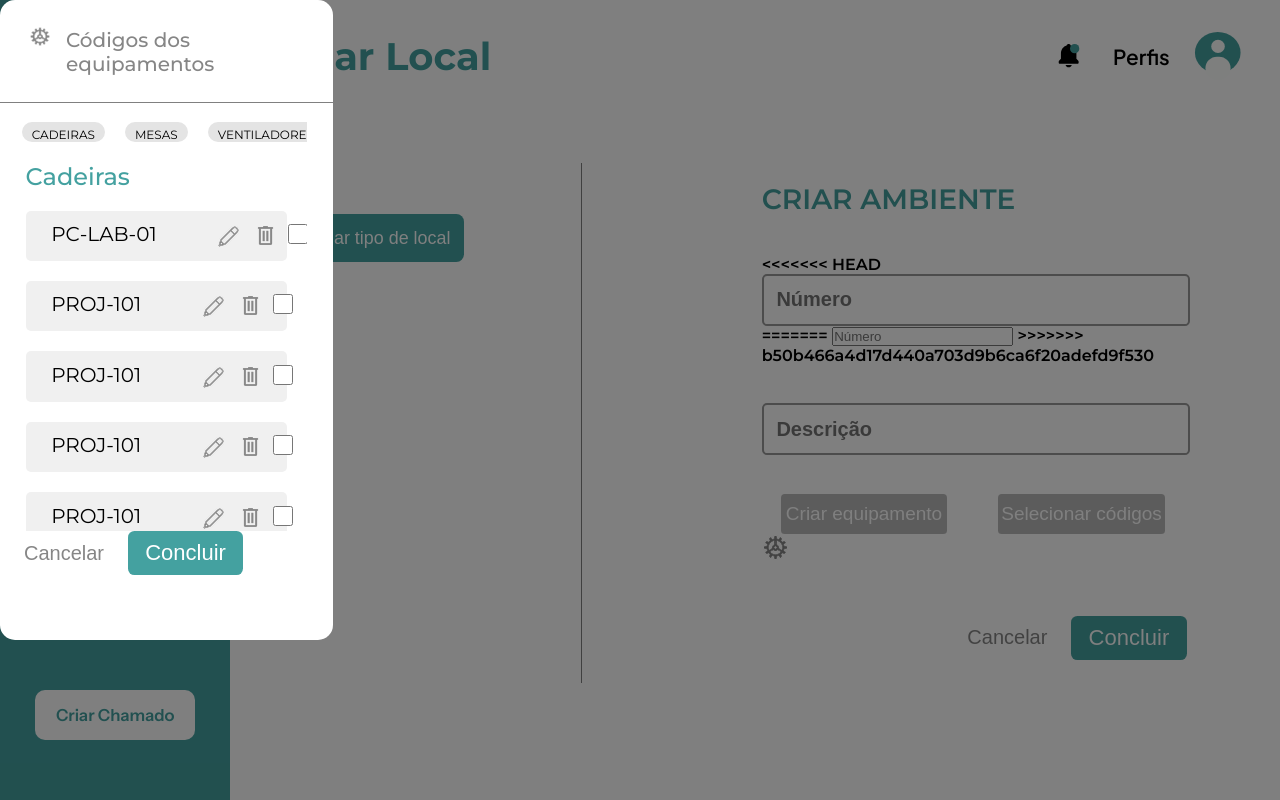
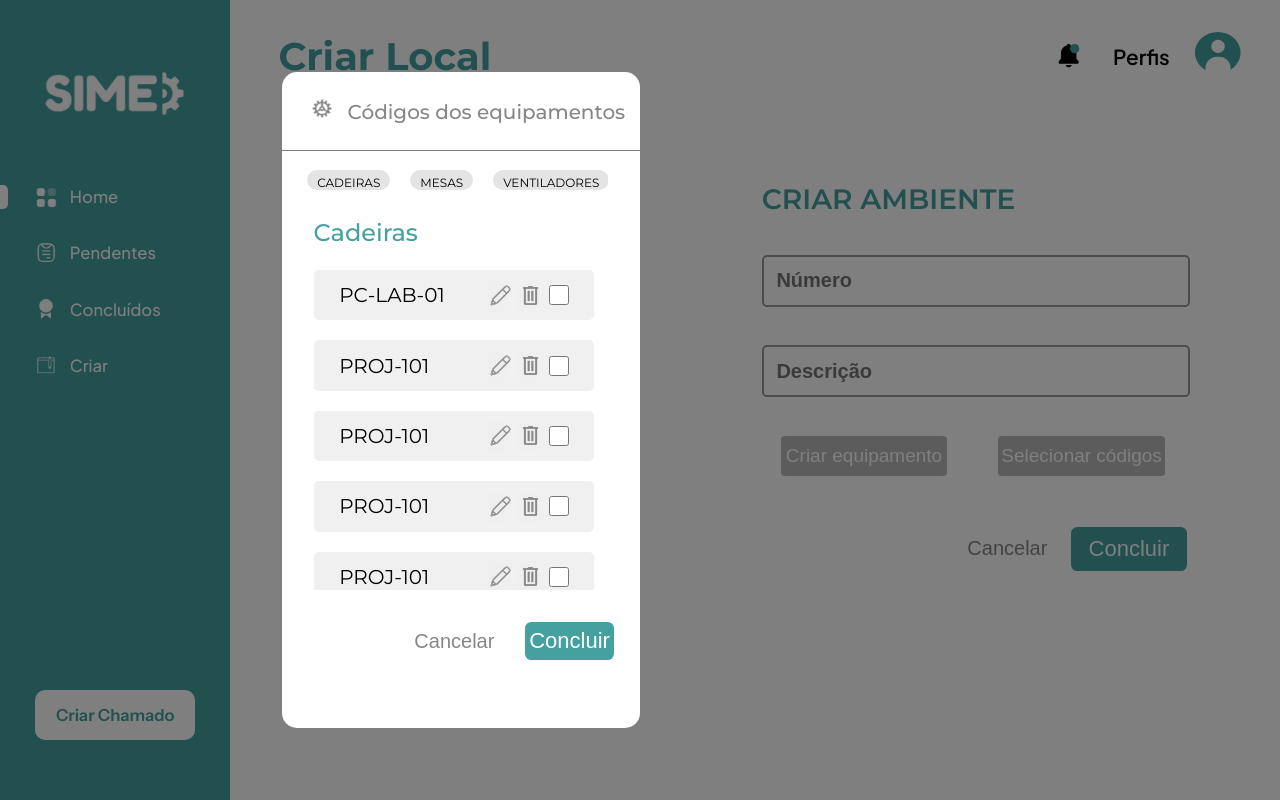
Before and after one commit to etec-SIME/SIME-web-dashboard, an Angular app in the folder SIME-web-dashboard/: page /layout/criar-ambiente in a window 1280 px wide. Built offline with nearby package versions, Linux system fonts and the light colour scheme; no server answers.

Commit message:
:sparkles:Feat: CSS do modal finalizado

```diff
--- a/SIME-web-dashboard/src/app/pages/criar-ambiente/criar-ambiente.component.css
+++ b/SIME-web-dashboard/src/app/pages/criar-ambiente/criar-ambiente.component.css
@@ -6,13 +6,16 @@
 }
 
 #modal-backdrop{
-    position: fixed;
+   position: fixed;
     top: 0;
     left: 0;
     width: 100%;
     height: 100%;
     background-color: rgba(0, 0, 0, 0.5);
     z-index: 100;
+    display: flex;
+    justify-content: flex-start;
+    align-items: center;
 }
 
 .linha{
@@ -221,13 +224,12 @@
 .modal-codigos{
   background-color: white;
   z-index: 101;
-  width: clamp(20px, 26vw, 800vw);
-  height: clamp(100px, 80vh, 5000vh);
+  width: clamp(20px, 28vw, 30vw);
+  height: clamp(100px, 82vh, 85vh);
   border-radius: 15px;
-  padding-left: 0;
-  padding-right: 0;
-  padding-top: clamp(10px, 2vw, 60vw);
+  padding-top: clamp(10px, 2vw, 4vw);
   position: relative;
+  margin-left: clamp(200px, 22vw, 24vw);
 }
 
 .header-modal{
@@ -241,12 +243,12 @@
     color: #868686;
     font-size: clamp(10px, 20px, 22px);
     font-weight: 500;
-    margin-top: clamp(1px, 0.2vw, 40vw);
+    margin-top: clamp(1px, 0.2vw, 2.2vw);
 }
 
 .icon-engrenagem{
     margin-left: clamp(5px, 1.3vw, 3.3vw);
-    height: clamp(20px, 2.7vh, 500vh);
+    height: clamp(20px, 2.7vh, 4.7vh);
 }
 
 .linha-modal{
@@ -261,10 +263,10 @@
     gap: clamp(20px, 1vw, 3.5vw);
     overflow-y: hidden;
     overflow-x: auto;
-    max-width: clamp(20px, 22.3vw, 24.3vw);
+    max-width: clamp(20px, 23.5vw, 25.5vw);
     padding-bottom: clamp(2px, 0.6vw, 2.6vw);
     margin-top: clamp(2px, 1.5vw, 3.5vw);
-    margin-left: clamp(5px, 1.7vw, 3.7vw);
+    margin-left: clamp(5px, 2vw, 4vw);
     margin-right: clamp(5px, 1.7vw, 3.7vw);
 }
 
@@ -289,15 +291,15 @@
 }
 
 .modal-content{
-    padding-left: clamp(5px, 2vw, 4.5vw);
-    padding-right: clamp(5px, 2vw, 4.5vw);
+    padding-left: clamp(5px, 2.5vw, 4.5vw);
+    padding-right: clamp(5px, 2vw, 4vw);
 }
 
 .modal-content h3{
     font-weight: 500;
-    font-size: clamp(5px, 24px, 200px);
-    margin-top: clamp(5px, 1vw, 300vw);
-    margin-bottom: clamp(10px, 1.5vw, 3.5vw);
+    font-size: clamp(5px, 24px, 26px);
+    margin-top: clamp(5px, 1.6vw, 3.6vw);
+    margin-bottom: clamp(10px, 1.8vw, 3.8vw);
 }
 
 .lista-codigos{
@@ -309,42 +311,50 @@
 }
 
 .codigo-card{
-    cursor: pointer;
     display: flex;
+    align-items: center;
     border-radius: 5px;
     background-color: #F0F0F0;
     height: clamp(20px, 6.3vh, 8.3vh);
-    margin-bottom: 20px;
-    padding-left: clamp(5px, 2vw, 4vw);
-    padding-top: clamp(5px, 0.9vw, 2.9vw);
-    gap: clamp(5px, 4.5vw, 9vw);
+    margin-bottom: clamp(20px, 1vw, 3vw);
+    padding: clamp(10px, 1.5vw, 2vw) clamp(5px, 2vw, 4vw);
 }
 
 .codigo-card p{
     font-size: clamp(10px, 20px, 22px);
     font-weight: 100;
     text-wrap: nowrap;
+    margin-right: auto;
+    padding-right: 15px;
 }
 
 .codigo-card button{
-    background-color: transparent;
     border-color: transparent;
+    width: clamp(20px, 1.2vw, 3.2vw);
+    margin-top: clamp(2px, 0.2vw, 2.2vw);
+    cursor: pointer;
 }
 
 .items-cod{
     display: flex;
-    margin-bottom: clamp(5px, 2vw, 4vw);
-    gap: clamp(2px, 0.7vw, 2.7vw);
+    align-items: center;
+    gap: clamp(2px, 0.9vw, 2.9vw);
 }
 
 .cod-checkbox{
   width: clamp(20px, 1.3vw, 3.3vw);
-  height: clamp(20px, 1.2vw, 3.2vw);
-  border: 0.125rem solid #868686;
-  margin-top: clamp(2px, 0.1vw, 50vw);
+  height: clamp(20px, 1.2vh, 3.2vh);
+  border: 2px solid #868686;
   cursor: pointer;
 }
 
 .btns-modal{
-    align-items: end;
+    margin-left: clamp(20px, 10vw, 13.5vw);
+    margin-top: clamp(30px, 2.5vw, 4.5vw);
 }
+
+.btns-modal button{
+    width: clamp(20px, 7vw, 9vw);
+    height: clamp(10px, 4.7vh, 6.7vh);
+    margin-right: clamp(5px, 2vw, 50vw);
+}
--- a/SIME-web-dashboard/src/app/pages/criar-ambiente/criar-ambiente.component.html
+++ b/SIME-web-dashboard/src/app/pages/criar-ambiente/criar-ambiente.component.html
@@ -20,11 +20,7 @@
             <div class="forms-novo-ambiente">
                 <h2>{{nomeTipoAmbiente}}</h2>
                 <div class="input-numero">
-<<<<<<< HEAD
                   <input type="number" placeholder="Número" formControlName="numeroLocal" class="inputs-forms-ambiente"/>
-=======
-                  <input type="number" placeholder="Número" formControlName="numeroLocal"/>
->>>>>>> b50b466a4d17d440a703d9b6ca6f20adefd9f530
                   @if(ambienteForm.get('numeroLocal')?.touched && ambienteForm.get('numeroLocal')?.invalid){
                       <div>
                           @if (ambienteForm.get('numeroLocal')?.errors?.['required']) {
@@ -47,7 +43,7 @@
                     <div id="modal-backdrop">
                         <div class="modal-codigos">
                             <div class="header-modal">
-                                <img src="/images/engrenagem-modal.png" class="icon-engrenagem"/>
+                                 <img src="/images/engrenagem-modal.png" class="icon-engrenagem"/>
                                 <p>Códigos dos equipamentos</p>
                             </div>
                             <div class="linha-modal"></div>
@@ -178,11 +174,6 @@
             </div>
         </form>
        }
-       <div id="modal-codigos">
-          <div>
-            <img src="/images/engrenagem-modal.png"/>
-          </div>
-        </div>
         <div class="btns-forms-criar">
             <button class="btn-cancelar" (click)="onCancelar()">Cancelar</button>
             <button class="btn-concluir" (click)="onCriar()">Concluir</button>
```
